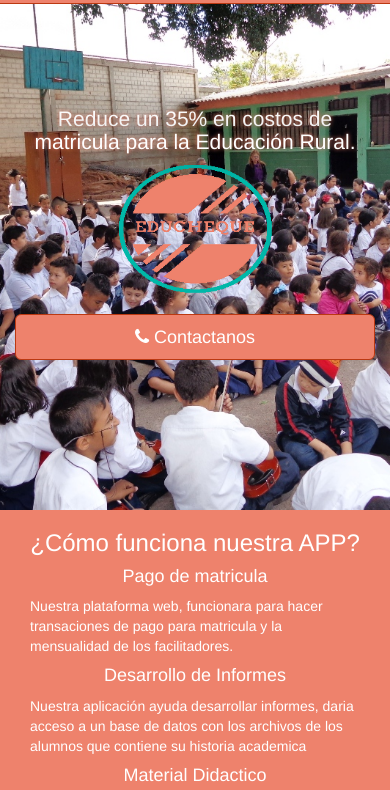
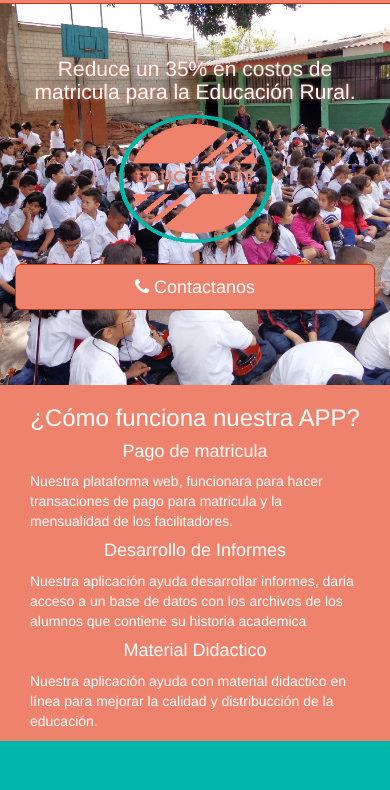
Before and after one commit to fercar123/Sprint_1, a plain HTML site: page index.html in a window 390 px wide. Shown: the part 53-843 px from the top of the page. Drawn offline with Linux system fonts and the light colour scheme.

Commit message:
Mejoramos el tamaño del logo y el padding en el encabezado en tamaño para dispositivo moviles

```diff
--- a/css/estilos.sass
+++ b/css/estilos.sass
@@ -84,3 +84,8 @@ footer
 		height: 40%
 	.ti
 		font-size: 1.5em
+	.margin
+		padding-top: 100px
+		padding-bottom: 75px
+	.logo
+		height: 25px
```
Also changed, not shown: css/estilos.css, 1 other file.
